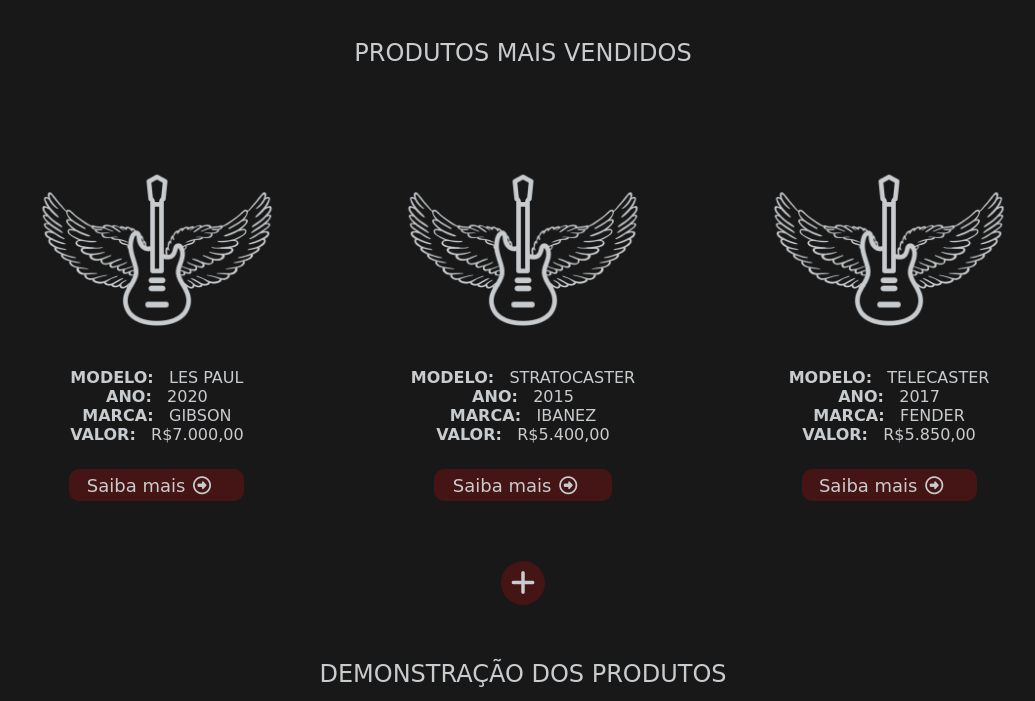
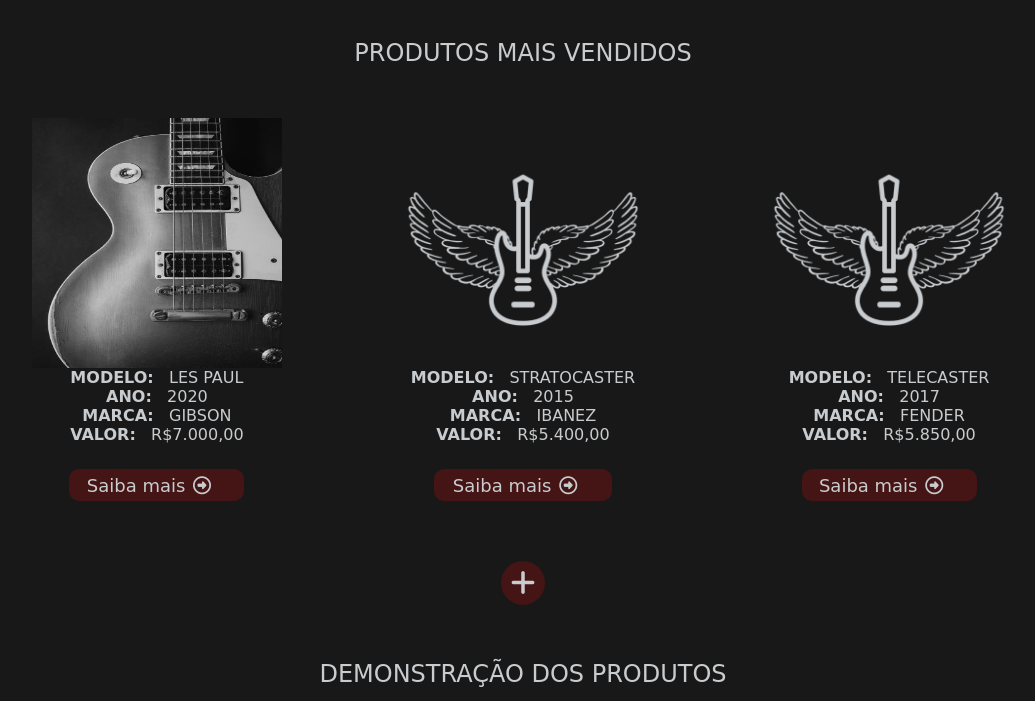
Before and after one commit to OzneKx/webpucpr, a plain HTML site: page HTML/main.html in a window 1280 px wide. Shown: the part 1067-1768 px from the top of the page, without its empty margins (117-1152 px from the left). Drawn offline with Linux system fonts and the light colour scheme; a web font is replaced by a local one.

Commit message:
Fiz tal coisa |Troquei foto

```diff
--- a/HTML/main.html
+++ b/HTML/main.html
@@ -76,7 +76,7 @@
       <div class="bottom-products">
         <div class="content">
           <div class="product1">
-            <img src="../assets/images/logo.jpg" />
+            <img src="../assets/images/LoginLesPaul.jpg"/>
             <p>
               <b>MODELO:</b>
               &nbsp
```
